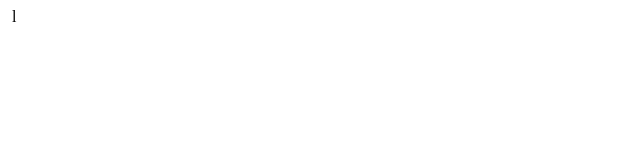
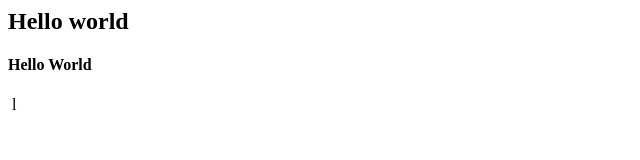
Before and after one commit to rolo921/Rolo92, a plain HTML site: page Index.html in a window 1280 px wide. Shown: the whole page, without its empty margins (0-640 px from the left). Drawn offline with Linux system fonts and the light colour scheme.

Commit message:
mon message

```diff
--- a/Index.html
+++ b/Index.html
@@ -1,4 +1,6 @@
 <picture>
     <source media="(min-width: )" srcset="">
+    <h2> Hello world</h2>
+    <h4> Hello World</h4>
     <img src="" alt="">
 </picture> l
```
